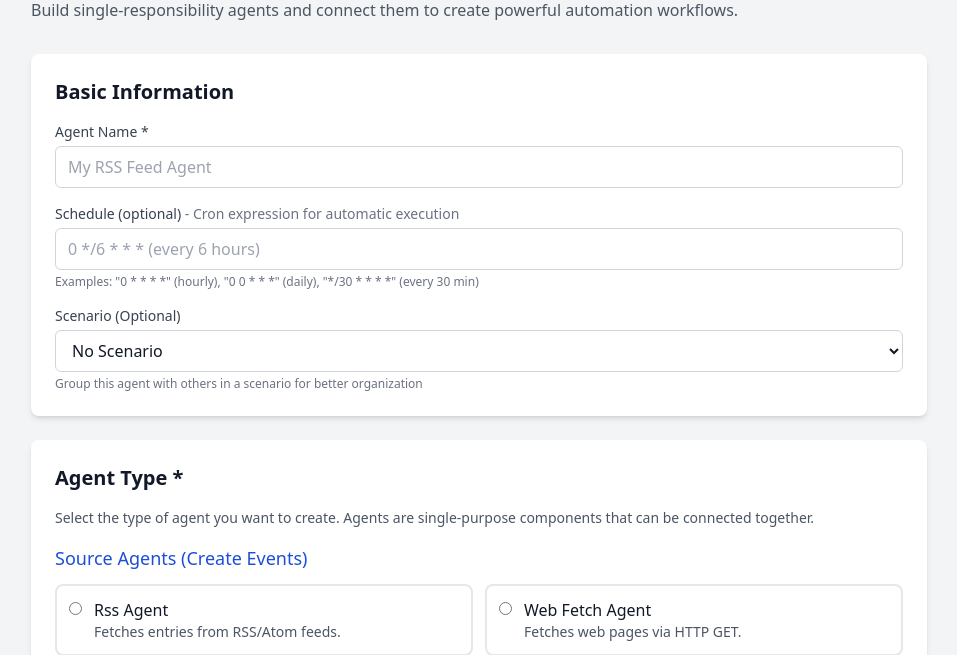
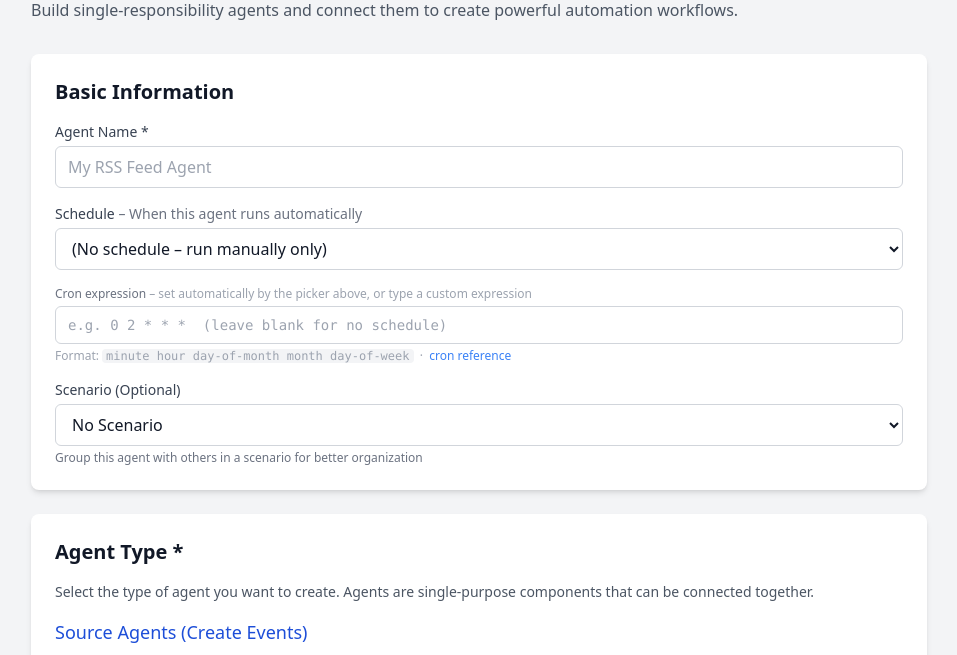
Before and after one commit to helix90/muninn, a Flask app: page /agents/create in a window 1280 px wide; the page is wider, and only the part inside the window is pictured. Shown: the part 142-797 px from the top of that part, without its empty margins (161-1118 px from the left). Run offline with Flask 3, Linux system fonts and the light colour scheme; the visitor is signed in with stand-in values (Sample User, id 1); data comes from the database, SQL or seed files in the repository; data that the repository does not hold is empty; some libraries are stand-ins or nearby versions.

Commit message:
Add human-readable schedule picker to agent create/edit pages
Replaces the bare cron text input with a two-layer picker:

1. Preset dropdown (optgroups): fixed intervals (5 min – 12 h), every hour
   of the day for daily schedules, per-day weekly options, weekday/weekend
   shortcuts, monthly (1st and 15th), and "Custom cron expression…"

2. Time picker row: appears when "Daily at a specific time…" is chosen,
   letting the user pick hour (12-hour labels) and minute (:00/:15/:30/:45)
   without touching the cron field.

The underlying cron text input (name="schedule") is always visible and
always submitted unchanged — no server-side changes. The picker just writes
to it. On page load the picker reverse-engineers the stored cron value and
pre-selects the matching preset. Typing directly in the cron field keeps the
picker in sync and switches to "Custom" for unrecognised expressions.

Extracted into a shared Jinja2 include (_schedule_picker.html) used by both
create.html and edit.html.

Co-Authored-By: Claude Sonnet 4.6 <noreply@anthropic.com>
Claude-Session: https://claude.ai/code/session_01TxCjHvyEuzU6cR1Gt26AA8

```diff
--- /dev/null
+++ b/app/templates/agents/_schedule_picker.html
@@ -0,0 +1,268 @@
+{#
+  Schedule picker widget.
+  Renders a human-readable preset dropdown that drives the underlying cron
+  text input (name="schedule").  The cron field is always visible so the
+  saved value is always clear; the picker just makes common choices easy.
+
+  Expects the Jinja2 context to have either `agent.schedule_cron` (edit page)
+  or nothing (create page).  Falls back gracefully in both cases.
+#}
+{%- set _sched = '' -%}
+{%- if schedule is defined and schedule -%}
+  {%- set _sched = schedule -%}
+{%- elif agent is defined and agent.schedule_cron -%}
+  {%- set _sched = agent.schedule_cron -%}
+{%- endif -%}
+
+<div>
+  <label class="block text-sm font-medium text-gray-700 dark:text-gray-300 mb-1">
+    Schedule
+    <span class="text-gray-500 dark:text-gray-400 font-normal">– When this agent runs automatically</span>
+  </label>
+
+  <!-- ── Preset dropdown ── -->
+  <select id="schedule_preset"
+          onchange="schedPickerOnPresetChange(this.value)"
+          class="w-full px-3 py-2 border border-gray-300 dark:border-gray-600 rounded-md
+                 bg-white dark:bg-gray-700 text-gray-900 dark:text-gray-100
+                 focus:outline-none focus:ring-2 focus:ring-blue-500 mb-2">
+
+    <option value="">(No schedule – run manually only)</option>
+
+    <optgroup label="Fixed intervals">
+      <option value="*/5 * * * *">Every 5 minutes</option>
+      <option value="*/10 * * * *">Every 10 minutes</option>
+      <option value="*/15 * * * *">Every 15 minutes</option>
+      <option value="*/30 * * * *">Every 30 minutes</option>
+      <option value="0 * * * *">Every hour</option>
+      <option value="0 */2 * * *">Every 2 hours</option>
+      <option value="0 */3 * * *">Every 3 hours</option>
+      <option value="0 */4 * * *">Every 4 hours</option>
+      <option value="0 */6 * * *">Every 6 hours</option>
+      <option value="0 */8 * * *">Every 8 hours</option>
+      <option value="0 */12 * * *">Every 12 hours</option>
+    </optgroup>
+
+    <optgroup label="Daily – common times">
+      <option value="0 0 * * *">Daily at midnight (12:00 AM)</option>
+      <option value="0 1 * * *">Daily at 1:00 AM</option>
+      <option value="0 2 * * *">Daily at 2:00 AM</option>
+      <option value="0 3 * * *">Daily at 3:00 AM</option>
+      <option value="0 4 * * *">Daily at 4:00 AM</option>
+      <option value="0 5 * * *">Daily at 5:00 AM</option>
+      <option value="0 6 * * *">Daily at 6:00 AM</option>
+      <option value="0 7 * * *">Daily at 7:00 AM</option>
+      <option value="0 8 * * *">Daily at 8:00 AM</option>
+      <option value="0 9 * * *">Daily at 9:00 AM</option>
+      <option value="0 10 * * *">Daily at 10:00 AM</option>
+      <option value="0 11 * * *">Daily at 11:00 AM</option>
+      <option value="0 12 * * *">Daily at noon (12:00 PM)</option>
+      <option value="0 13 * * *">Daily at 1:00 PM</option>
+      <option value="0 14 * * *">Daily at 2:00 PM</option>
+      <option value="0 15 * * *">Daily at 3:00 PM</option>
+      <option value="0 16 * * *">Daily at 4:00 PM</option>
+      <option value="0 17 * * *">Daily at 5:00 PM</option>
+      <option value="0 18 * * *">Daily at 6:00 PM</option>
+      <option value="0 19 * * *">Daily at 7:00 PM</option>
+      <option value="0 20 * * *">Daily at 8:00 PM</option>
+      <option value="0 21 * * *">Daily at 9:00 PM</option>
+      <option value="0 22 * * *">Daily at 10:00 PM</option>
+      <option value="0 23 * * *">Daily at 11:00 PM</option>
+      <option value="__daily_custom__">Daily at a specific time…</option>
+    </optgroup>
+
+    <optgroup label="Weekly (at midnight)">
+      <option value="0 0 * * 0">Every Sunday</option>
+      <option value="0 0 * * 1">Every Monday</option>
+      <option value="0 0 * * 2">Every Tuesday</option>
+      <option value="0 0 * * 3">Every Wednesday</option>
+      <option value="0 0 * * 4">Every Thursday</option>
+      <option value="0 0 * * 5">Every Friday</option>
+      <option value="0 0 * * 6">Every Saturday</option>
+      <option value="0 0 * * 1-5">Every weekday (Mon–Fri)</option>
+      <option value="0 0 * * 0,6">Every weekend (Sat &amp; Sun)</option>
+    </optgroup>
+
+    <optgroup label="Monthly (at midnight)">
+      <option value="0 0 1 * *">1st of each month</option>
+      <option value="0 0 15 * *">15th of each month</option>
+      <option value="0 0 L * *">Last day of each month</option>
+    </optgroup>
+
+    <optgroup label="Custom">
+      <option value="__custom__">Custom cron expression…</option>
+    </optgroup>
+  </select>
+
+  <!-- ── Time picker (shown only for "Daily at a specific time") ── -->
+  <div id="sched_time_picker"
+       class="hidden items-center gap-2 mb-2 p-3
+              bg-blue-50 dark:bg-gray-700 border border-blue-200 dark:border-gray-600
+              rounded-md">
+    <span class="text-sm text-gray-700 dark:text-gray-300 font-medium">Run at</span>
+
+    <select id="sched_hour" onchange="schedPickerUpdateFromTimePicker()"
+            class="px-2 py-1 border border-gray-300 dark:border-gray-600 rounded
+                   bg-white dark:bg-gray-800 text-gray-900 dark:text-gray-100
+                   focus:outline-none focus:ring-2 focus:ring-blue-500 text-sm">
+      <option value="0">12 AM (midnight)</option>
+      <option value="1">1 AM</option>
+      <option value="2">2 AM</option>
+      <option value="3">3 AM</option>
+      <option value="4">4 AM</option>
+      <option value="5">5 AM</option>
+      <option value="6">6 AM</option>
+      <option value="7">7 AM</option>
+      <option value="8">8 AM</option>
+      <option value="9">9 AM</option>
+      <option value="10">10 AM</option>
+      <option value="11">11 AM</option>
+      <option value="12">12 PM (noon)</option>
+      <option value="13">1 PM</option>
+      <option value="14">2 PM</option>
+      <option value="15">3 PM</option>
+      <option value="16">4 PM</option>
+      <option value="17">5 PM</option>
+      <option value="18">6 PM</option>
+      <option value="19">7 PM</option>
+      <option value="20">8 PM</option>
+      <option value="21">9 PM</option>
+      <option value="22">10 PM</option>
+      <option value="23">11 PM</option>
+    </select>
+
+    <select id="sched_minute" onchange="schedPickerUpdateFromTimePicker()"
+            class="px-2 py-1 border border-gray-300 dark:border-gray-600 rounded
+                   bg-white dark:bg-gray-800 text-gray-900 dark:text-gray-100
+                   focus:outline-none focus:ring-2 focus:ring-blue-500 text-sm">
+      <option value="0">:00</option>
+      <option value="15">:15</option>
+      <option value="30">:30</option>
+      <option value="45">:45</option>
+    </select>
+
+    <span class="text-xs text-gray-500 dark:text-gray-400">(server local time)</span>
+  </div>
+
+  <!-- ── Cron expression field (always present; this is what gets submitted) ── -->
+  <div class="mt-2">
+    <label for="schedule"
+           class="block text-xs font-medium text-gray-500 dark:text-gray-400 mb-1">
+      Cron expression
+      <span id="sched_cron_hint" class="font-normal text-gray-400 dark:text-gray-500">
+        – set automatically by the picker above, or type a custom expression
+      </span>
+    </label>
+    <input type="text" id="schedule" name="schedule"
+           value="{{ _sched }}"
+           oninput="schedPickerOnCronInput(this.value)"
+           class="w-full px-3 py-2 border border-gray-300 dark:border-gray-600 rounded-md
+                  bg-white dark:bg-gray-700 text-gray-900 dark:text-gray-100 font-mono text-sm
+                  focus:outline-none focus:ring-2 focus:ring-blue-500"
+           placeholder="e.g. 0 2 * * *  (leave blank for no schedule)">
+    <p class="text-xs text-gray-400 dark:text-gray-500 mt-1">
+      Format: <code class="bg-gray-100 dark:bg-gray-700 px-1 rounded">minute&nbsp;hour&nbsp;day-of-month&nbsp;month&nbsp;day-of-week</code>
+      &nbsp;·&nbsp;
+      <a href="{{ url_for('scheduler.cron_help') }}" target="_blank"
+         class="text-blue-500 hover:underline">cron reference</a>
+    </p>
+  </div>
+</div>
+
+<script>
+// ── Schedule picker – all functions namespaced with schedPicker ──
+
+const _SCHED_KNOWN_PRESETS = new Set([
+  '', '*/5 * * * *', '*/10 * * * *', '*/15 * * * *', '*/30 * * * *',
+  '0 * * * *', '0 */2 * * *', '0 */3 * * *', '0 */4 * * *',
+  '0 */6 * * *', '0 */8 * * *', '0 */12 * * *',
+  '0 0 * * *','0 1 * * *','0 2 * * *','0 3 * * *','0 4 * * *',
+  '0 5 * * *','0 6 * * *','0 7 * * *','0 8 * * *','0 9 * * *',
+  '0 10 * * *','0 11 * * *','0 12 * * *','0 13 * * *','0 14 * * *',
+  '0 15 * * *','0 16 * * *','0 17 * * *','0 18 * * *','0 19 * * *',
+  '0 20 * * *','0 21 * * *','0 22 * * *','0 23 * * *',
+  '0 0 * * 0','0 0 * * 1','0 0 * * 2','0 0 * * 3',
+  '0 0 * * 4','0 0 * * 5','0 0 * * 6',
+  '0 0 * * 1-5','0 0 * * 0,6',
+  '0 0 1 * *','0 0 15 * *','0 0 L * *'
+]);
+
+// Return the preset key that best matches a cron string.
+function _schedDetectPreset(cron) {
+  const v = (cron || '').trim();
+  if (_SCHED_KNOWN_PRESETS.has(v)) return v;
+
+  // Daily with arbitrary minute: "M H * * *"
+  if (/^\d{1,2} \d{1,2} \* \* \*$/.test(v)) return '__daily_custom__';
+
+  return '__custom__';
+}
+
+function schedPickerOnPresetChange(val) {
+  const cronInput   = document.getElementById('schedule');
+  const timePicker  = document.getElementById('sched_time_picker');
+
+  if (val === '__daily_custom__') {
+    timePicker.classList.remove('hidden');
+    timePicker.classList.add('flex');
+    schedPickerUpdateFromTimePicker();
+  } else if (val === '__custom__') {
+    timePicker.classList.add('hidden');
+    timePicker.classList.remove('flex');
+    cronInput.focus();
+  } else {
+    timePicker.classList.add('hidden');
+    timePicker.classList.remove('flex');
+    cronInput.value = val;
+  }
+}
+
+function schedPickerUpdateFromTimePicker() {
+  const h = document.getElementById('sched_hour').value;
+  const m = document.getElementById('sched_minute').value;
+  document.getElementById('schedule').value = `${m} ${h} * * *`;
+}
+
+// Called when the user types directly in the cron field.
+function schedPickerOnCronInput(val) {
+  const preset     = _schedDetectPreset(val);
+  const presetSel  = document.getElementById('schedule_preset');
+  const timePicker = document.getElementById('sched_time_picker');
+
+  presetSel.value = preset;
+
+  if (preset === '__daily_custom__') {
+    timePicker.classList.remove('hidden');
+    timePicker.classList.add('flex');
+    const m = val.trim().match(/^(\d+) (\d+) \* \* \*$/);
+    if (m) {
+      document.getElementById('sched_minute').value = m[1];
+      document.getElementById('sched_hour').value   = m[2];
+    }
+  } else {
+    timePicker.classList.add('hidden');
+    timePicker.classList.remove('flex');
+  }
+}
+
+// On page load: sync the preset dropdown to the current cron value.
+(function schedPickerInit() {
+  const cronInput = document.getElementById('schedule');
+  if (!cronInput) return;
+
+  const val    = cronInput.value.trim();
+  const preset = _schedDetectPreset(val);
+  document.getElementById('schedule_preset').value = preset;
+
+  if (preset === '__daily_custom__') {
+    const timePicker = document.getElementById('sched_time_picker');
+    timePicker.classList.remove('hidden');
+    timePicker.classList.add('flex');
+    const m = val.match(/^(\d+) (\d+) \* \* \*$/);
+    if (m) {
+      document.getElementById('sched_minute').value = m[1];
+      document.getElementById('sched_hour').value   = m[2];
+    }
+  }
+})();
+</script>
--- a/app/templates/agents/create.html
+++ b/app/templates/agents/create.html
@@ -24,19 +24,7 @@
                                placeholder="My RSS Feed Agent">
                     </div>
 
-                    <div>
-                        <label for="schedule" class="block text-sm font-medium text-gray-700 dark:text-gray-300 mb-1">
-                            Schedule (optional)
-                            <span class="text-gray-500 dark:text-gray-400 font-normal">- Cron expression for automatic execution</span>
-                        </label>
-                        <input type="text" id="schedule" name="schedule"
-                               value="{{ schedule if schedule else '' }}"
-                               class="w-full px-3 py-2 border border-gray-300 dark:border-gray-600 rounded-md bg-white dark:bg-gray-700 text-gray-900 dark:text-gray-100 focus:outline-none focus:ring-2 focus:ring-blue-500"
-                               placeholder="0 */6 * * * (every 6 hours)">
-                        <p class="text-xs text-gray-500 dark:text-gray-400 mt-1">
-                            Examples: "0 * * * *" (hourly), "0 0 * * *" (daily), "*/30 * * * *" (every 30 min)
-                        </p>
-                    </div>
+                    {% include 'agents/_schedule_picker.html' %}
 
                     <!-- Scenario Selector -->
                     <div>
```
Also changed, not shown: app/templates/agents/edit.html (+1 -13 lines).
